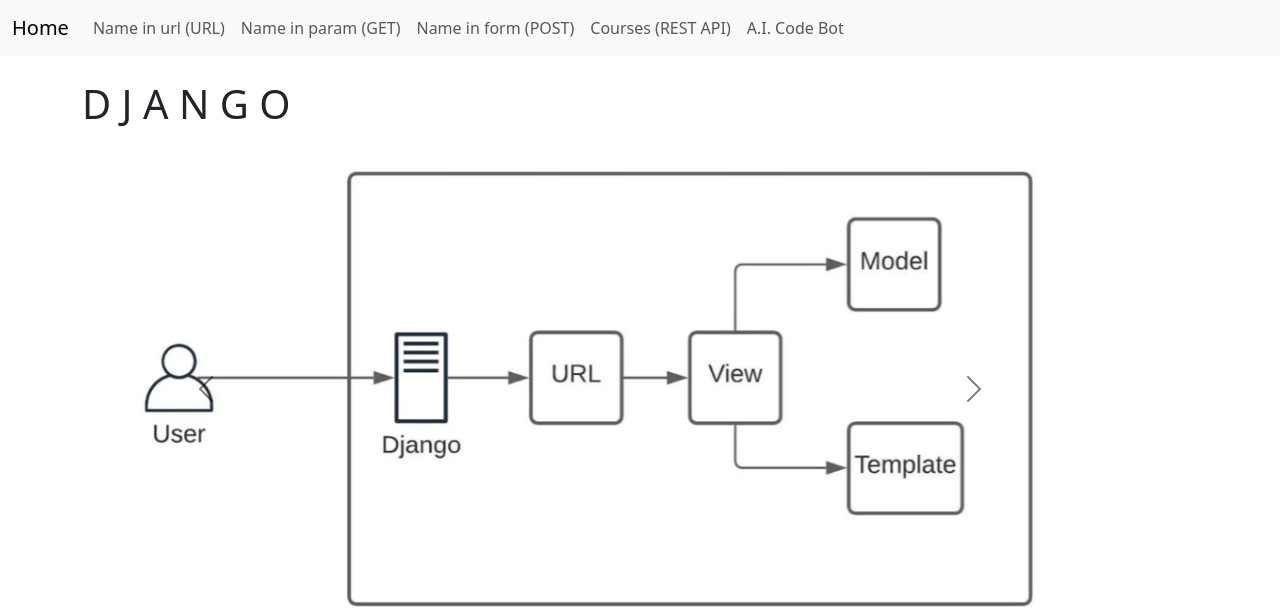
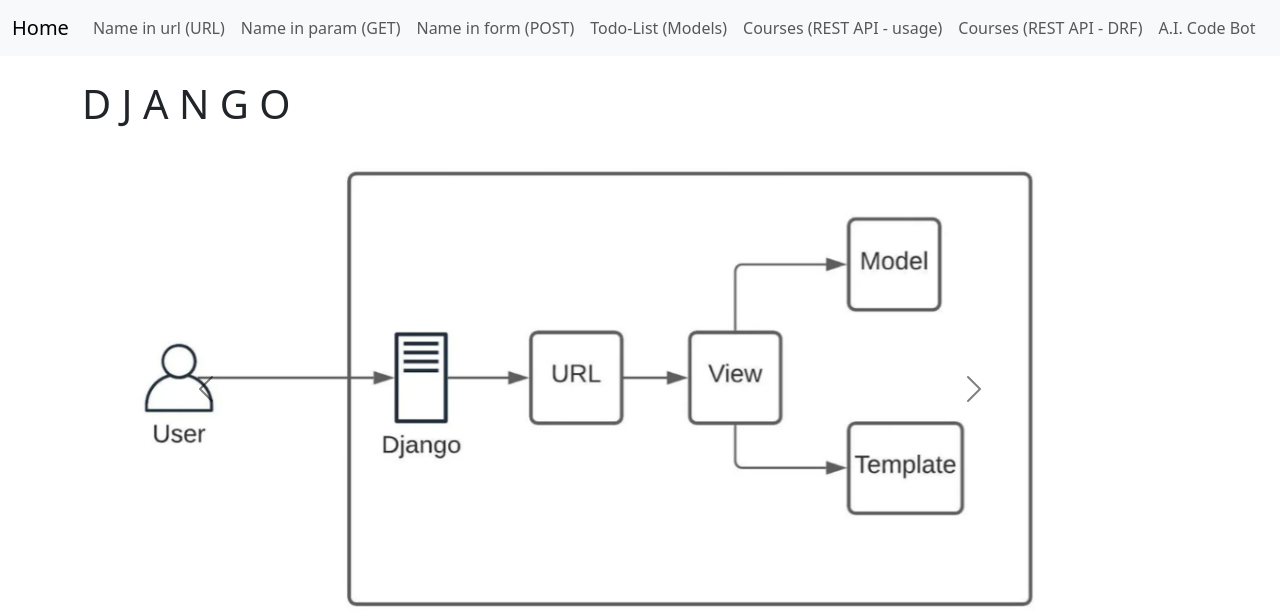
Before and after one commit to ajerni/djangotest, a Django app: page / in a window 1280 px wide. Shown: the top 616 px of the page. Run offline with Django 4.2, Linux system fonts and the light colour scheme; parts of the project's set-up code (start-up, migrations or seed data) failed here and were passed over.

Commit message:
TODO: Todo-list

```diff
--- a/djangotest/settings.py
+++ b/djangotest/settings.py
@@ -25,7 +25,7 @@
 
 # SECURITY WARNING: don't run with debug turned on in production!
 # python manage.py runserver --insecure (sonst werden im live Modus die static files nicht geladen)
-DEBUG = False
+DEBUG = True
 
 ALLOWED_HOSTS = ['localhost', '127.0.0.1']
 
--- a/testapp/templates/navbar.html
+++ b/testapp/templates/navbar.html
@@ -26,8 +26,16 @@
           <a class="nav-link" href="{% url 'form' %}">Name in form (POST)</a>
         </li>
         <li class="nav-item">
+          <a class="nav-link" href="{% url 'todolist' %}">Todo-List (Models)</a>
+        </li>
+        <li class="nav-item">
+          <a class="nav-link" href="{% url 'usage' %}"
+            >Courses (REST API - usage)</a
+          >
+        </li>
+        <li class="nav-item">
           <a class="nav-link" href="http://127.0.0.1:8000/courses/"
-            >Courses (REST API)</a
+            >Courses (REST API - DRF)</a
           >
         </li>
         <li class="nav-item">
--- /dev/null
+++ b/testapp/templates/todolist.html
@@ -0,0 +1,5 @@
+{% extends 'base.html' %}
+{% block content %}
+<br />
+<h1>Todo-List - ...more to come...</h1>
+{% endblock %}
--- a/testapp/urls.py
+++ b/testapp/urls.py
@@ -7,6 +7,8 @@
     path('', views.home, name='home'),
     path('name/<display_name>', views.name, name='name'),
     path('param/', views.param, name='param'),
-    path('form/', views.form, name='form')
+    path('form/', views.form, name='form'),
+    path('usage/', views.usage, name='usage'),
+    path('todolist/', views.todolist, name='todolist'),
 
 ]
--- a/testapp/views.py
+++ b/testapp/views.py
@@ -1,4 +1,5 @@
 from django.shortcuts import render
+import requests
 
 def home(request):
     return render(request, 'home.html', {})
@@ -18,3 +19,12 @@
         return render(request, 'form.html', {'name':name})
     else:
         return render(request, 'form.html', {})
+
+def usage(request):
+    response = requests.get('http://127.0.0.1:8000/courses/')
+    data = response.json()
+    data2 = data[0]
+    return render(request, 'usage.html', {'data':data, 'data2':data2})
+
+def todolist(request):
+    return render(request, 'todolist.html', {})
```
Also changed, not shown: testapp/templates/usage.html (added, +9 -0 lines), db.sqlite3.
